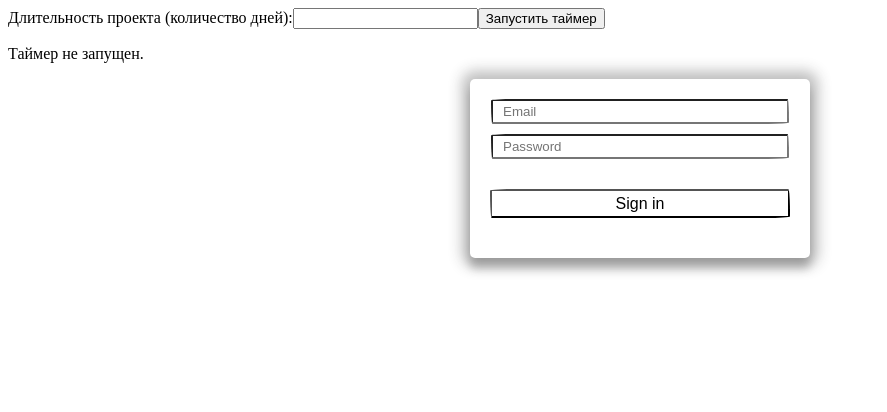
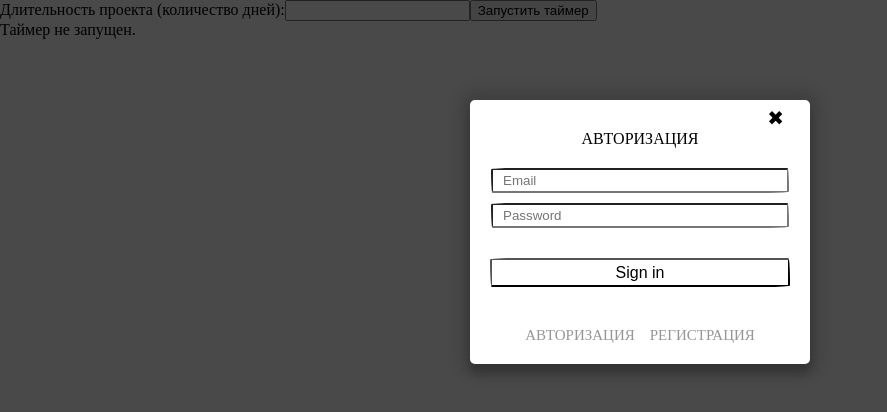
Before and after one commit to Khamz1/crmFront, a React (Vite) app: page /login in a window 1280 px wide. Shown: the top 412 px of the page, without its empty margins (0-887 px from the left). Built offline with nearby package versions, Linux system fonts and the light colour scheme; no server answers.

Commit message:
доработал auth

```diff
--- a/package.json
+++ b/package.json
@@ -16,7 +16,8 @@
     "react-dom": "^18.2.0",
     "react-redux": "^8.1.2",
     "react-router-dom": "^6.14.2",
-    "redux": "^4.2.1"
+    "redux": "^4.2.1",
+    "sass": "^1.64.2"
   },
   "devDependencies": {
     "@types/react": "^18.2.15",
--- a/src/pages/auth/auth.module.scss
+++ b/src/pages/auth/auth.module.scss
@@ -1,13 +1,47 @@
+*{
+  margin: 0;
+}
+.auth{
+ background: rgba(0, 0, 0, 0.715);
+ position: absolute;
+ width: 100%;
+ height: 100%;
+ top: 0;
+ left: 0;
+ overflow: auto;
+}
+
+
+
 .form {
   display: flex;
   flex-direction: column;
+  position: relative;
   width: 300px;
   margin: auto;
+  margin-top: 100px;
   padding: 20px;
+  background-color: #fff;
   border-radius: 5px;
   box-shadow: 0px 0px 14px 8px rgba(39, 39, 39, 0.301),
     0 10px 10px rgba(0, 0, 0, 0.22);
-
+.auth_title{
+display: flex;
+align-items: center;
+justify-content: center;
+p{
+  margin: 10px 0px 20px 0px;
+}
+button{
+  position: absolute;
+  top: 5px;
+  right: 20px;
+  border: none;
+  background-color: transparent;
+  font-size: 20px;
+  cursor: pointer;
+}
+}
   input {
     display: flex;
     margin: auto;
@@ -45,3 +79,20 @@ margin: 20px 0;
 .button:focus {
   box-shadow: rgba(0, 0, 0, .3) 2px 8px 4px -6px;
 }
+.block_link_auth {
+  margin-top: 20px;
+  font-size: 15px;
+  align-items: center;
+  text-align: center;
+  a {
+    text-decoration: none;
+    color: rgba(60, 58, 58, 0.533);
+    &:hover {
+      color: black;
+      border-bottom: solid 1px black;
+    }
+  }
+.link_auth{
+  margin-left: 15px;
+}
+}
--- a/src/pages/auth/auth.tsx
+++ b/src/pages/auth/auth.tsx
@@ -3,14 +3,16 @@ import styles from "./auth.module.scss";
 import { authSignUp } from "../../features/authSlice/authSlice";
 import { useDispatch, useSelector } from "react-redux";
 import { AppDispatch, RootState } from "../../app/store";
+import { Link, useNavigate } from "react-router-dom";
 
 function Auth() {
   const dispatch: AppDispatch = useDispatch();
+  const navigate = useNavigate();
   const authError = useSelector((state: RootState) => state.auth.error);
+  const token = useSelector((state: RootState) => state.login.token);
   const [fullName, setFullName] = React.useState("");
   const [email, setEmail] = React.useState("");
   const [password, setPassword] = React.useState("");
-
 
   const handleSignUp = (e: any) => {
     e.preventDefault();
@@ -19,9 +21,19 @@ function Auth() {
     setPassword("");
     setFullName("");
   };
+  React.useEffect(() => {
+    if (token) {
+      navigate("/");
+      location.reload();
+    }
+  }, [navigate, token]);
   return (
     <div className={styles.auth}>
       <form onSubmit={(e) => handleSignUp(e)} className={styles.form}>
+      <div className={styles.auth_title}>
+      <p>РЕГИСТРАЦИЯ</p>
+      <button onClick={() => navigate("/")} className={styles.btn_close}>&#10006;</button>
+      </div>
         <div className="auth_title">
           <input
             value={fullName}
@@ -46,13 +58,23 @@ function Auth() {
             placeholder="Password"
           />
         </div>
-        <button className={styles.button} role="button">Sign up</button>
+        <button className={styles.button} role="button">
+          Sign up
+        </button>
         {authError && (
-                <div style={{ color: "red" }} className={styles.auth_error}>
-                    <hr />
-                  {authError}
-                </div>
-              )}
+          <div style={{ color: "red" }} className={styles.auth_error}>
+            <hr />
+            {authError}
+          </div>
+        )}
+        <div className={styles.block_link_auth}>
+          <Link className={styles.link_login} to="/login">
+            АВТОРИЗАЦИЯ
+          </Link>
+          <Link className={styles.link_auth} to="/auth">
+            РЕГИСТРАЦИЯ
+          </Link>
+        </div>
       </form>
     </div>
   );
--- a/src/pages/auth/login.tsx
+++ b/src/pages/auth/login.tsx
@@ -4,12 +4,13 @@ import { AppDispatch, RootState } from "../../app/store";
 import styles from "./auth.module.scss";
 import { directorDataType } from "../../types/login";
 import { fetchLogin } from "../../features/authSlice/loginSlice";
+import { Link, useNavigate } from "react-router-dom";
 
 function Login() {
   const dispatch: AppDispatch = useDispatch();
-
-    const { error, token} = useSelector((state: RootState) => state.login);
-
+  const navigate = useNavigate();
+  const { error, token } = useSelector((state: RootState) => state.login);
+console.log(token,"TOKIN");
 
   const [email, setEmail] = React.useState<string>("");
   const [password, setPassword] = React.useState<string>("");
@@ -22,17 +23,40 @@ function Login() {
     setEmail("");
     setPassword("");
   };
+  React.useEffect(() => {
+    if (token) {
+      navigate("/");
+      location.reload();
+    }
+  }, [navigate, token]);
   return (
     <div className={styles.auth}>
-      <form   onSubmit={(e) => handleSubmit(e)} className={styles.form}>
-        <div className="input_title">
-          <input onChange={(e) => setEmail(e.target.value)}  value={email}  type="text" placeholder="Email" />
+
+      <form onSubmit={(e) => handleSubmit(e)} className={styles.form}>
+      <div className={styles.auth_title}>
+      <p>АВТОРИЗАЦИЯ</p>
+      <button onClick={() => navigate("/")} className={styles.btn_close}>&#10006;</button>
       </div>
         <div className="input_title">
-          <input  onChange={(e) => setPassword(e.target.value)} value={password} type="password" placeholder="Password" />
+          <input
+            onChange={(e) => setEmail(e.target.value)}
+            value={email}
+            type="text"
+            placeholder="Email"
+          />
+        </div>
+        <div className="input_title">
+          <input
+            onChange={(e) => setPassword(e.target.value)}
+            value={password}
+            type="password"
+            placeholder="Password"
+          />
         </div>
         {/* <button className={styles.button} type="submit">Sign in</button> */}
-        <button className={styles.button} role="button">Sign in</button>
+        <button className={styles.button} role="button">
+          Sign in
+        </button>
 
         {error && (
           <div style={{ color: "red" }} className={styles.auth_error}>
@@ -40,8 +64,15 @@ function Login() {
             {error}
           </div>
         )}
+        <div className={styles.block_link_auth}>
+          <Link className={styles.link_login} to="/login">
+            АВТОРИЗАЦИЯ
+          </Link>
+          <Link className={styles.link_auth} to="/auth">
+            РЕГИСТРАЦИЯ
+          </Link>
+        </div>
       </form>
-
     </div>
   );
 }
```
Also changed, not shown: 1 other file (tests, documents, lock files or other folders). Lines whose indentation alone changed are shown as unchanged.
